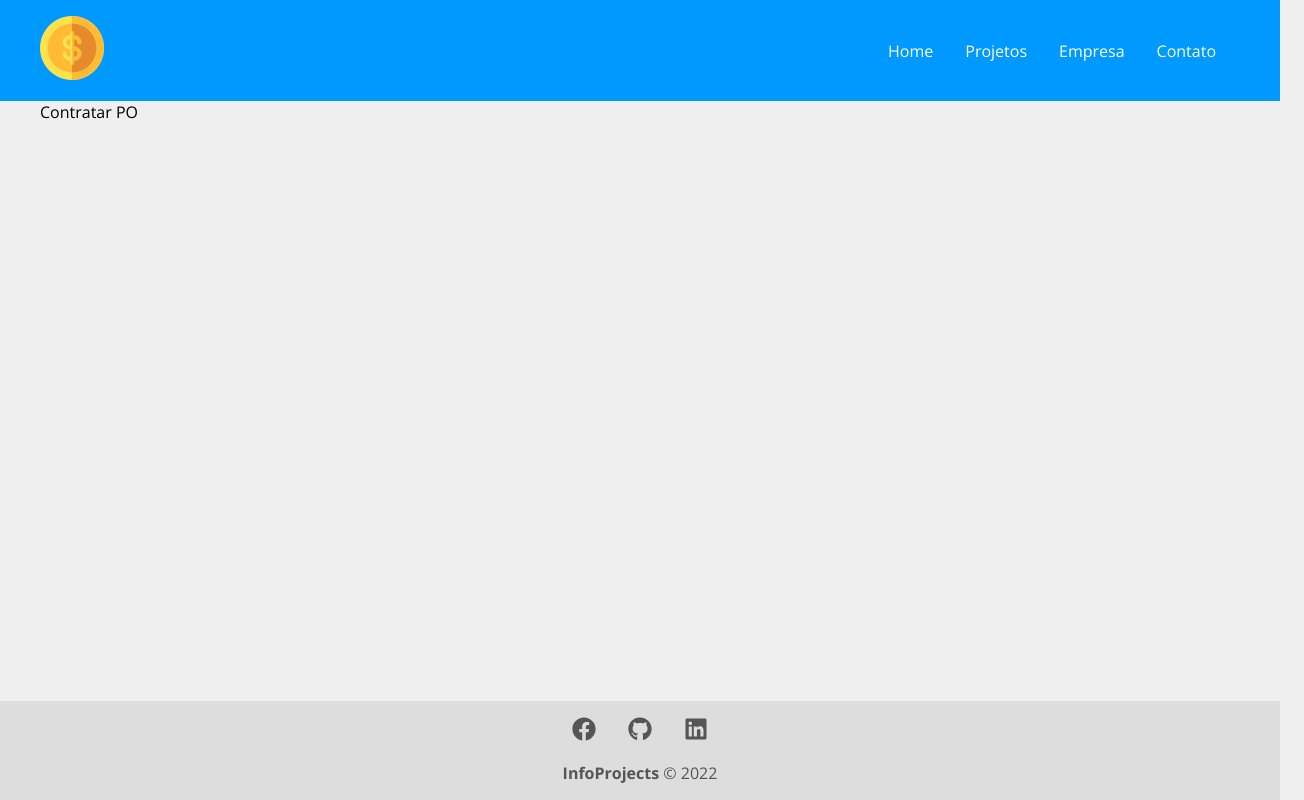
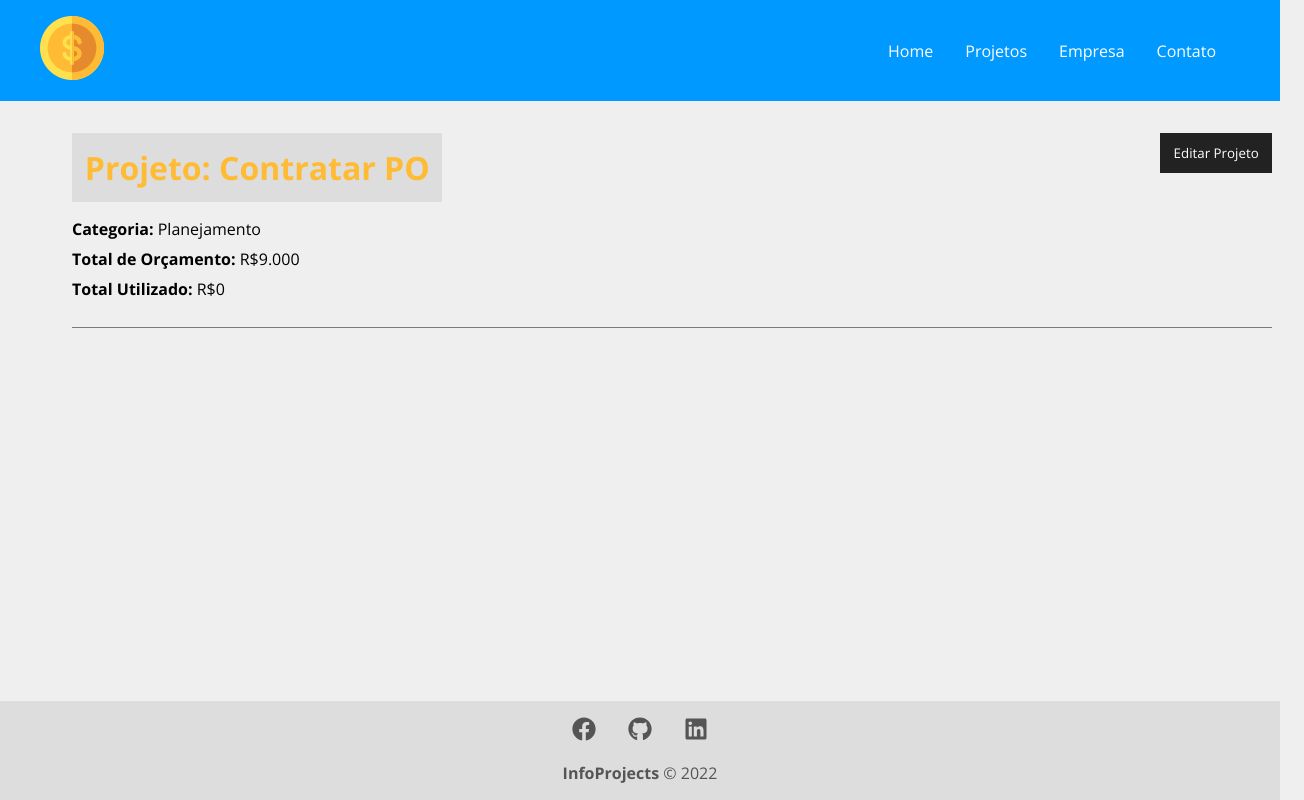
Before and after one commit to PauloRobertoVieira/-PS-ES-2021-2-InfoProjects, a React (Create React App) app in the folder 4.Sistema/frontend/infoprojects/: page /project/3 in a window 1280 px wide. Shown: the whole page, 1304 px wide, since content can reach past the window. Built offline with nearby package versions, Linux system fonts and the light colour scheme; data requests are answered from the project's data file.

Commit message:
metodo edicao projeto (PATCH)

```diff
--- a/4.Sistema/frontend/infoprojects/db.json
+++ b/4.Sistema/frontend/infoprojects/db.json
@@ -2,7 +2,7 @@
   "projects": [
     {
       "name": "Contratar PO",
-      "budget": "18.500",
+      "budget": "9.000",
       "category": {
         "id": "4",
         "name": "Planejamento"
@@ -27,7 +27,7 @@
         "id": "2",
         "name": "Desenvolvimento"
       },
-      "name": "Remanejar estagiário",
+      "name": "Promover estagiário",
       "budget": "3.000",
       "infoproject": 0,
       "services": [],
--- a/4.Sistema/frontend/infoprojects/src/components/layout/LinkButton.module.css
+++ b/4.Sistema/frontend/infoprojects/src/components/layout/LinkButton.module.css
@@ -1,9 +1,10 @@
 .btn {
     background-color: #222;
-    color: #FFF;
+    color: #fff;
     padding: 0.5em 1em;
     text-decoration: none;
     font-size: 1.2em;
+    transition: 0.5s;
 }
 
 .btn:hover {
--- a/4.Sistema/frontend/infoprojects/src/components/pages/Project.js
+++ b/4.Sistema/frontend/infoprojects/src/components/pages/Project.js
@@ -1,4 +1,8 @@
 import styles from './Project.module.css'
+import Loading from '../layout/Loading'
+import Container from '../layout/Container'
+import ProjectForm from '../project/ProjectForm'
+import Message from '../layout/Message'
 
 import {useParams} from 'react-router-dom'
 import {useState, useEffect} from 'react'
@@ -8,22 +12,95 @@
     const {id} = useParams()
 
     const [project, setProject] = useState([])
+    const [showProjectForm, setShowProjectForm] = useState(false)
+    const [message, setMessage] = useState()
+    const [type, setType] = useState()
 
     useEffect(() => {
+        setTimeout(()=>{
             fetch(`http://localhost:5000/projects/${id}`, {
             method: "GET",
             headers: {
                 'Content-Type': 'application/json',
             },
         })
-    .then(resp => resp.json())
+        .then((resp) => resp.json())
         .then((data) => {
                 setProject(data)
             })
-    .catch(err => console.log)
+            .catch((err) => console.log)
+        }, 2000)
     }, [id])
 
-    return <p>{project.name}</p>
+    function editPost(project){
+        //budget validation
+        if(project.budget < project.infoproject){
+            setMessage('O orçamento não pode ser menor que o custo do projeto!')
+            setType('error')
+            return false
+        }
+
+        fetch(`http://localhost:5000/projects/${project.id}`, {
+            method: 'PATCH',
+            headers: {
+                'Content-Type':'application/json',
+            },
+            body:JSON.stringify(project),
+        })
+        .then((resp) => resp.json())
+        .then((data) => {
+                setProject(data)
+                setShowProjectForm(false)
+                setMessage('Projeto atualizado')
+                setType('success')
+            })
+            .catch((err) => console.log)
+    }
+
+    function toggleProjectForm(){
+        setShowProjectForm(!showProjectForm)
+    }
+
+    return(
+        <>
+        {project.name ? (
+        <div className={styles.project_details}>
+            <Container customClass="column">
+                {message && <Message type={type} msg={message}/>}
+            <div className={styles.details_container}>
+                <h1>Projeto: {project.name}</h1>
+                <button className={styles.btn} onClick={toggleProjectForm}>
+                {!showProjectForm ? 'Editar Projeto' : 'Fechar'}
+                </button>
+            {!showProjectForm ? (
+                <div className={styles.project_info}>
+                    <p>
+                        <span>Categoria: </span>{project.category.name}
+                    </p>
+                    <p>
+                        <span>Total de Orçamento:</span> R${project.budget}
+                    </p>
+                    <p>
+                        <span>Total Utilizado:</span> R${project.infoproject}
+                    </p>
+                </div>
+            ) : (
+                <div className={styles.project_info}>
+                    <ProjectForm
+                     handleSubmit={editPost}
+                     btnText="Concluir edição"
+                     projectData={project}
+                    />
+                </div>
+            )}
+            </div>
+            </Container>
+        </div>
+        ) : (
+        <Loading />
+        )}
+        </>
+    )
 }
 
 export default Project
--- a/4.Sistema/frontend/infoprojects/src/components/pages/Project.module.css
+++ b/4.Sistema/frontend/infoprojects/src/components/pages/Project.module.css
@@ -0,0 +1,48 @@
+.project_details {
+    padding: 2em;
+}
+
+.project_details h1,
+.project_details h2,
+.project_details p {
+    margin-bottom: 0.5em;
+}
+
+.project_details h1 {
+    background-color: #ddd;
+    color: #ffbb33;
+    padding: 0.4em;
+}
+
+.project_details span {
+    font-weight: bold;
+}
+
+.details_container,
+.service_form_container {
+    border-bottom: 1px solid #7a7a7a;
+    margin-bottom: 1.2em;
+    padding-bottom: 1.2em;
+    display: flex;
+    justify-content: space-between;
+    flex-wrap: wrap;
+}
+
+.btn {
+    background-color: #222;
+    color: #fff;
+    padding: 0.5em 1em;
+    text-decoration: none;
+    transition: 0.5s;
+    cursor: pointer;
+    max-height: 40px;
+    border: none;
+}
+
+.btn:hover {
+    color: #ffbb33;
+}
+
+.project_info {
+    width: 100%;
+}
```
Also changed, not shown: 4.Sistema/frontend/infoprojects/src/components/pages/Projects.module.css (line endings or trailing spaces). Lines whose indentation alone changed are shown as unchanged.
